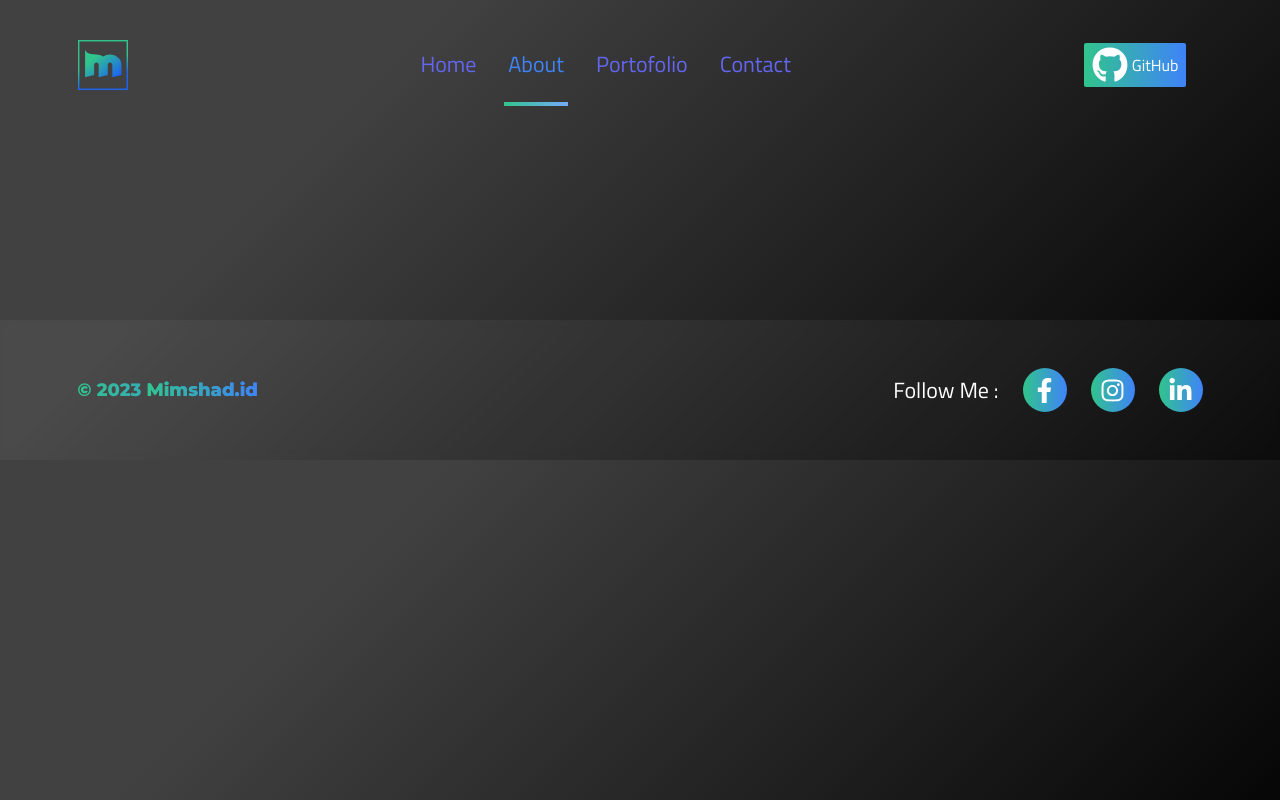
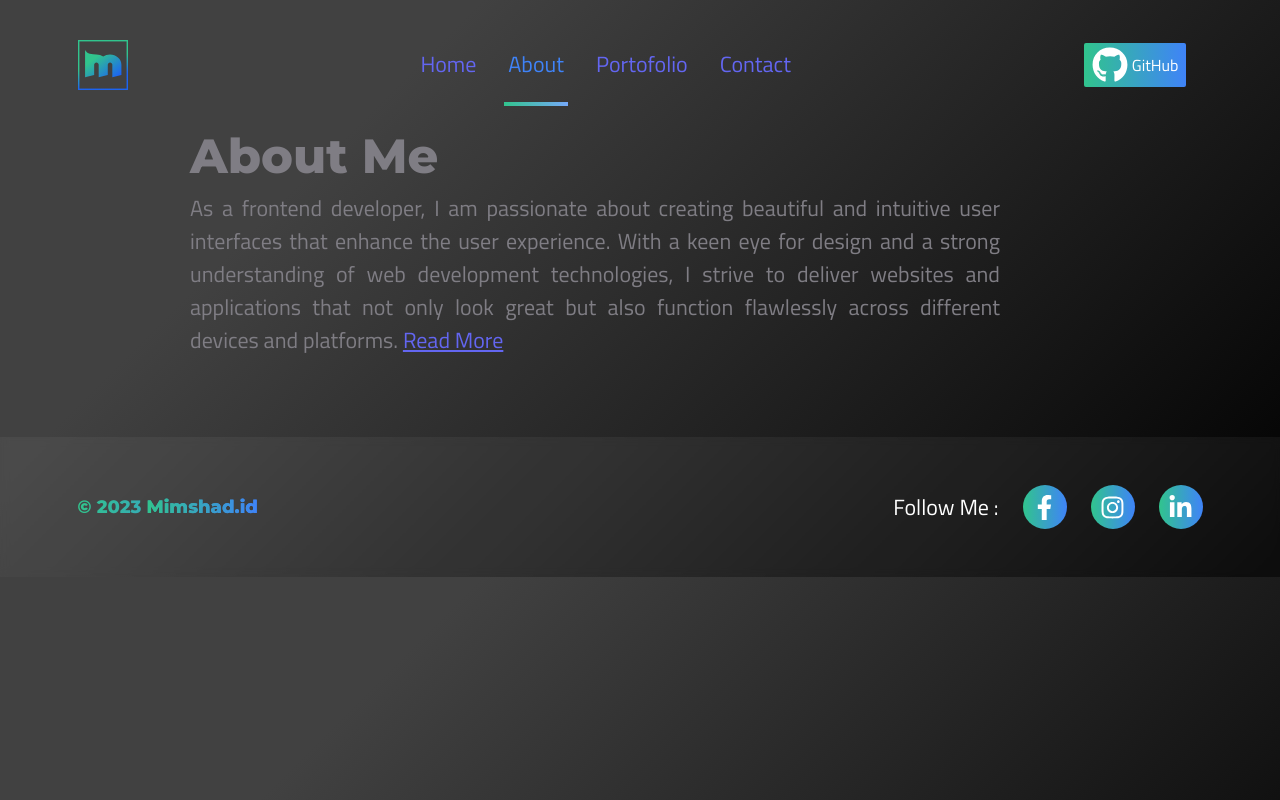
Before and after one commit to wakatobidevelopers/myPersonal-Web, a React (Create React App) app: page /about in a window 1280 px wide. Built offline with nearby package versions, Linux system fonts and the light colour scheme.

Commit message:
Add About

```diff
--- a/src/constains.js
+++ b/src/constains.js
@@ -23,6 +23,17 @@ export const navLink = [
   }
 ];
 
+export const text =
+  {
+  'aboutMe': `As a frontend developer, I am passionate about creating beautiful and intuitive user interfaces that enhance the user experience. With a keen eye for design and a strong understanding of web development technologies, I strive to deliver websites and applications that not only look great but also function flawlessly across different devices and platforms.
+
+      I have extensive experience in HTML, CSS, JavaScript, and other frontend technologies, allowing me to build responsive and interactive web pages that engage and delight users. Whether it's developing custom themes and templates for content management systems, implementing complex user interfaces, or optimizing web performance, I am committed to delivering high-quality work that meets the needs of my clients.
+
+
+        I am constantly learning and keeping up-to-date with the latest web development trends and best practices, which helps me stay ahead of the curve and deliver innovative solutions that exceed expectations. With a strong work ethic, attention to detail, and a passion for all things web, I am dedicated to providing the best possible service to my clients and helping them achieve their digital goals.`
+  }
+
+
 export const projects = [
   {
     'id': 1,
--- a/src/pages/About.jsx
+++ b/src/pages/About.jsx
@@ -1,13 +1,12 @@
 import Loyout from "../loyout/Loyout"
 import { styles } from "../style";
+import AboutMe from "../sections/AboutMe";
 
 const About = () => {
    return (
       <Loyout>
          <div className={`${styles.container}`}>
-            <div className="mt-40 place-self-stretch">
-
-            </div>
+            <AboutMe/>
          </div>
       </Loyout>
    )
--- /dev/null
+++ b/src/sections/AboutMe.jsx
@@ -0,0 +1,21 @@
+import React, { useState } from 'react'
+import { styles } from "../style";
+import {text} from '../constains'
+
+function AboutMe() {
+   const [string, setString] = useState(356)
+   const Toggle = () => {
+      setString(undefined);
+   }
+
+  return (
+     <div className={styles.section}>
+        <div className=" w-[90%] ">
+        <h1 className={`text-secondary font-secondary text-left text-lg`}>About Me</h1>
+           <p className='text-md text-secondary text-justify'>{ text.aboutMe.substring(0, string) } <span className={`${string === undefined && 'hidden'} text-primary underline cursor-pointer`} onClick={() => Toggle()}>Read More</span></p>
+        </div>
+    </div>
+  )
+}
+
+export default AboutMe
--- a/src/sections/Hero.jsx
+++ b/src/sections/Hero.jsx
@@ -3,9 +3,8 @@ import { styles } from "../style";
 import { ReactComponent as Comment } from "../assets/icons/comment_fill.svg";
 import Heros from "../assets/images/Hero.png";
 import Buttons from "../components/Button";
-import avatar from '../assets/images/avatar.png';
 import Modal from "../components/Modal";
-import { useEffect, useState } from "react";
+import {useState } from "react";
 
 const Hero = () => {
    const [modal, setModal] = useState(false);
```
Also changed, not shown: src/assets/images/avatar.png (deleted), 1 other file (tests, documents, lock files or other folders).
